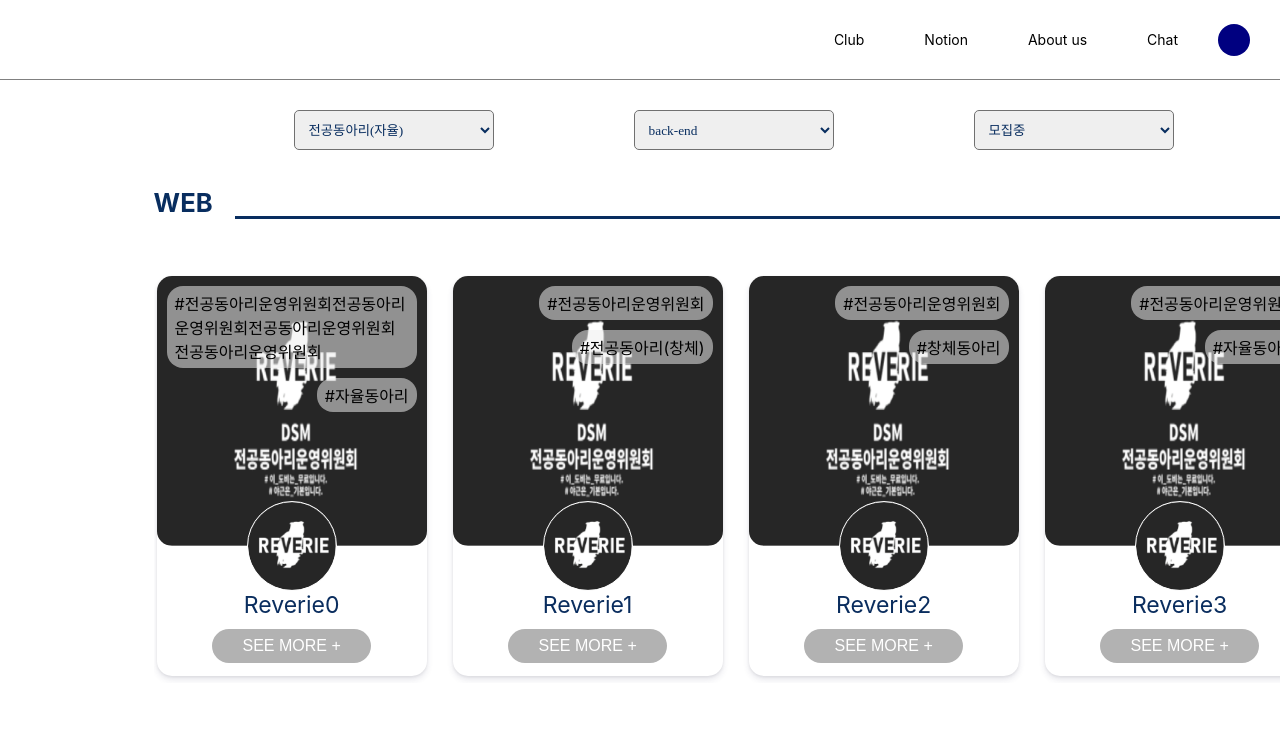
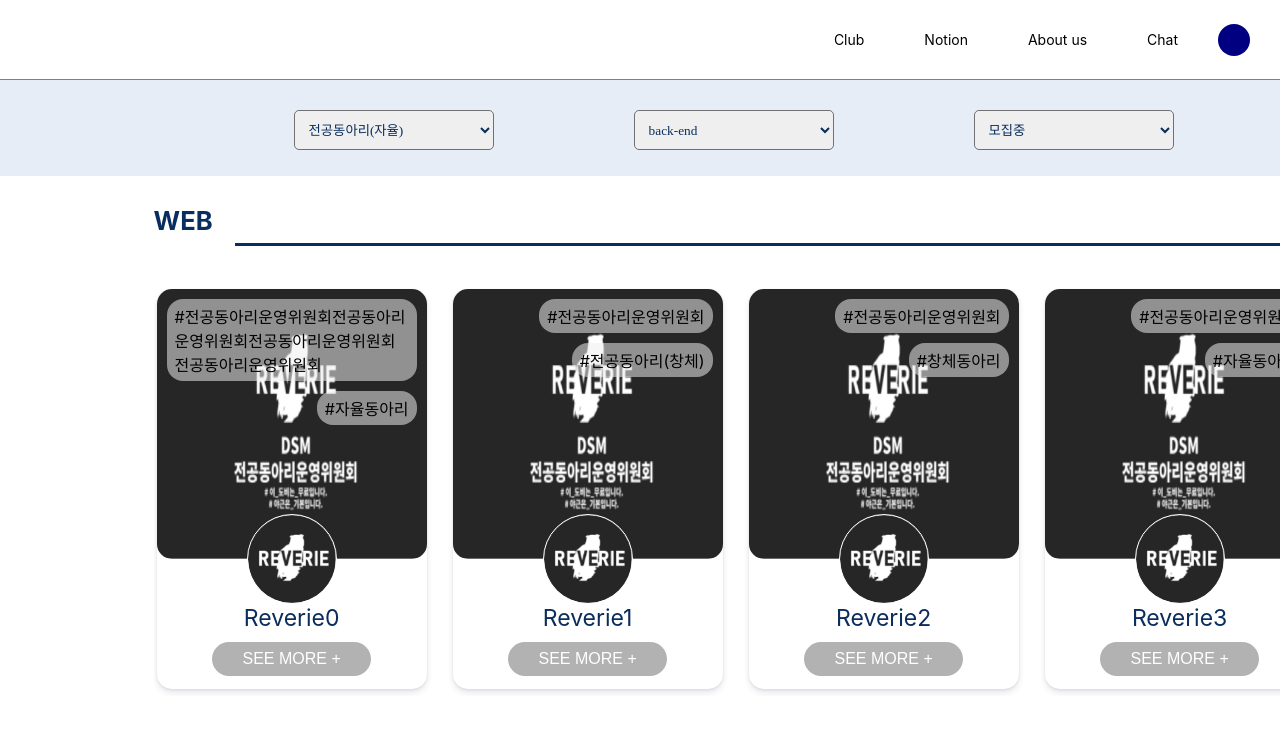
Before and after one commit to RE-VEL/REVEL-frontend-V1, a Next.js app: page /clubClassification in a window 1280 px wide. Shown: the top 732 px of the page. Built offline with nearby package versions, Linux system fonts and the light colour scheme.

Commit message:
Style: back-ground color

```diff
--- a/pages/clubClassification.tsx
+++ b/pages/clubClassification.tsx
@@ -80,25 +80,27 @@ const ClubClassification = () => {
   const [scrollNum, setScrollNum] = useState<number>(0);
 
   return (
+    <div>
+      <Ractan></Ractan>
       <MyPage>
         <form action="">
-        <ClubSel>
+          <ClubSelec>
             <option value="Major">전공동아리(자율)</option>
             <option value="creative">창체동아리</option>
             <option value="autonomy">자율동아리</option>
-        </ClubSel>
-        <ClubSel>
+          </ClubSelec>
+          <ClubSelec>
             <option value="back">back-end</option>
             <option value="front">front-end</option>
             <option value="android">android</option>
             <option value="ios">ios</option>
             <option value="AI">AI</option>
             <option value="security">security</option>
-        </ClubSel>
-        <ClubSel>
+          </ClubSelec>
+          <ClubSelec>
             <option value="Recruitment">모집중</option>
             <option value="EndOfRecruitment">모집완료</option>
-        </ClubSel>
+          </ClubSelec>
         </form>
         <span>
           <InfoWraper>WEB</InfoWraper>
@@ -112,15 +114,28 @@ const ClubClassification = () => {
           </MyClub>
         </div>
       </MyPage>
+    </div>
   );
 };
 
-const ClubSel = styled.select`
+const Ractan = styled.div`
+  border-width: 88px;
+  border-color: #e6edf6;
+  border-style: solid;
+  position: relative;
+  float: left;
+  width: 100%;
+  height: 170px;
+  padding-left: none;
+`;
+
+const ClubSelec = styled.select`
   width: 200px;
   height: 40px;
   padding: 10px;
   margin-left: 140px;
   margin-top: 30px;
+  margin-bottom: 5px;
   border-radius: 5px;
   color: #082d5f;
   border-color: #707070;
@@ -138,14 +153,15 @@ const MyClub = styled.div`
   overflow: hidden;
 `;
 
-const MyPage = styled.main`
+const MyPage = styled.div`
   width: 100vw;
   height: 100vh;
   display: grid;
   padding: 10vh 12vw;
+  position: absolute;
 `;
 
-const InfoWraper = styled.div`
+const InfoWraper = styled.p`
   display: grid;
   align-items: flex-end;
   position: relative;
@@ -156,12 +172,12 @@ const InfoWraper = styled.div`
   float: left;
 `;
 
-const Line = styled.p`
+const Line = styled.div`
   color: #082d5f;
   border-bottom-style: solid;
   width: 93%;
   float: left;
-  margin-top: 2.5%;
+  margin-top: 5.5%;
 `;
 
 export default ClubClassification;
```
Lines whose indentation alone changed are shown as unchanged.
